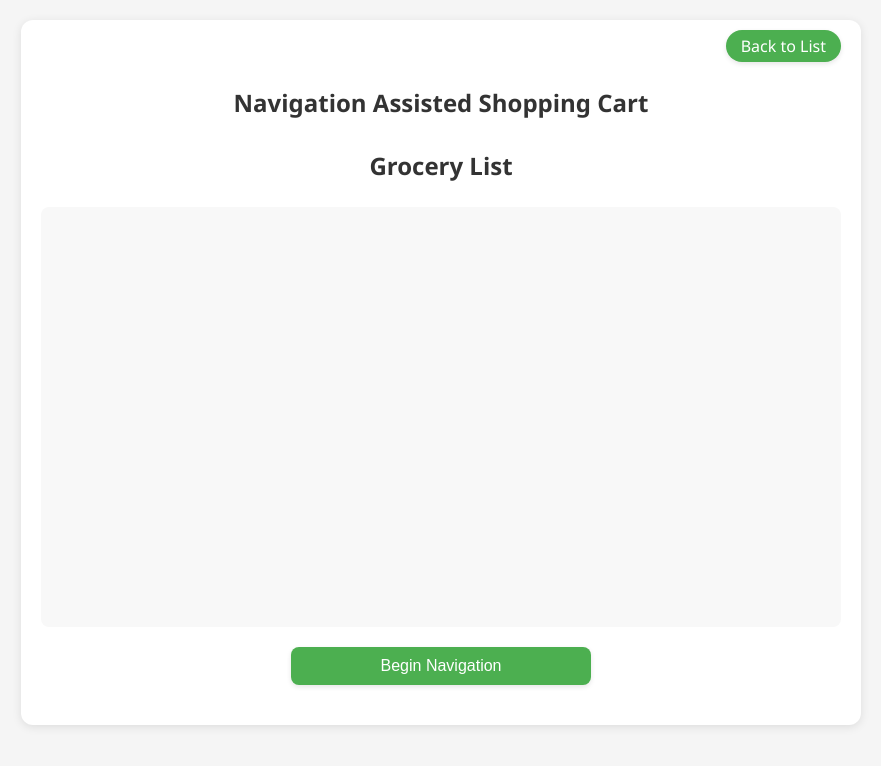
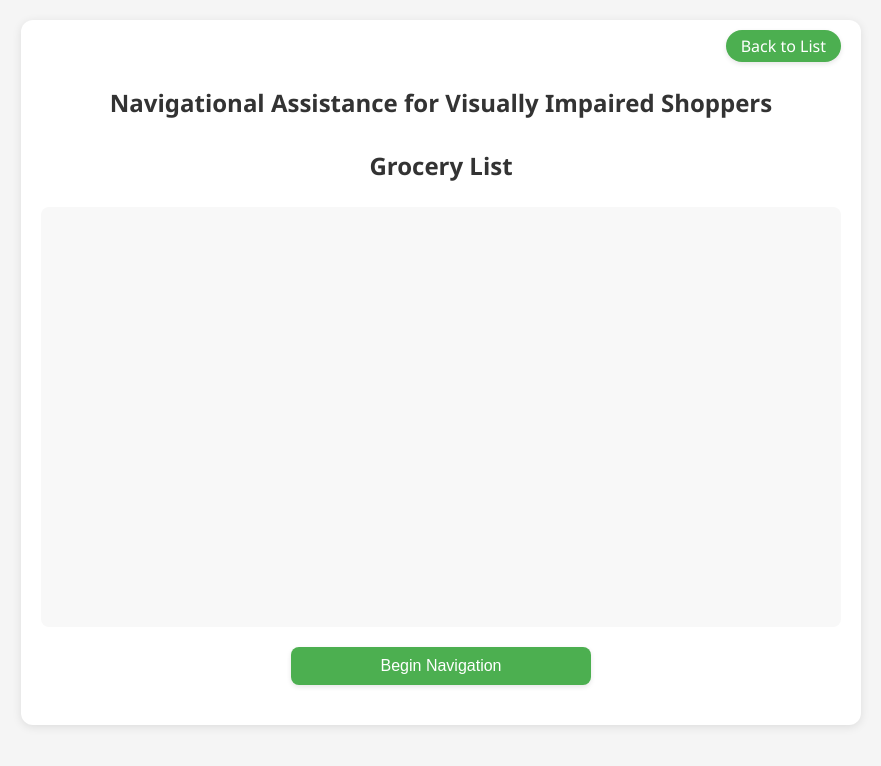
Before and after one commit to ucf-sd-spsu25g10/shopping-site, a plain HTML site: page cart.html in a window 1280 px wide. Shown: the whole page, without its empty margins (199-1080 px from the left). Drawn offline with Linux system fonts and the light colour scheme.

Commit message:
bug - Change project title to reflect new name on all pages where it appears

```diff
--- a/cart.html
+++ b/cart.html
@@ -7,7 +7,7 @@
 <body>
     <div class="container">
         <a href="index.html" class="back-link">Back to List</a>
-        <h1 class="main-title">Navigation Assisted Shopping Cart</h1>
+        <h1 class="main-title">Navigational Assistance for Visually Impaired Shoppers</h1>
         <h2>Grocery List</h2>
         <div id="cartItems" class="cart-items"></div>
         <button onclick="completePurchase()" class="done-button">Begin Navigation</button>
```
Also changed, not shown: index.html (+1 -1 lines).
